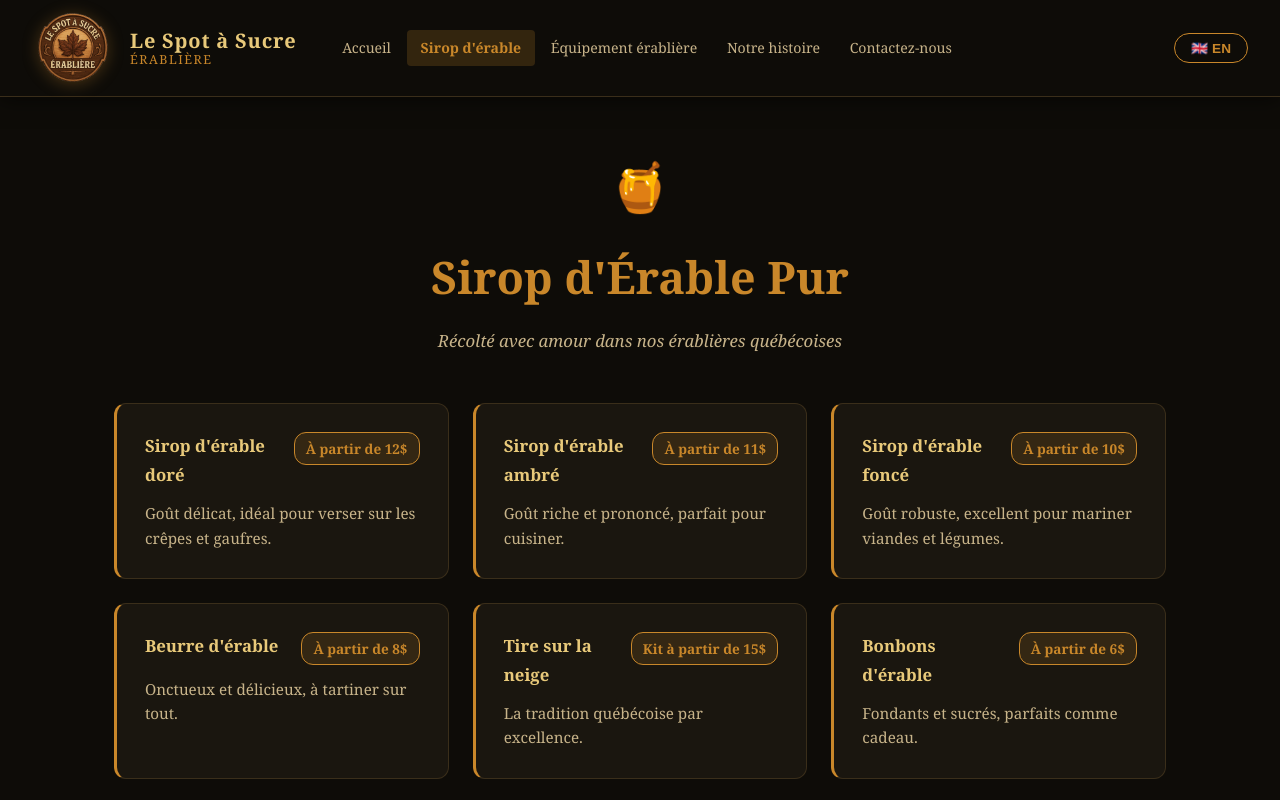
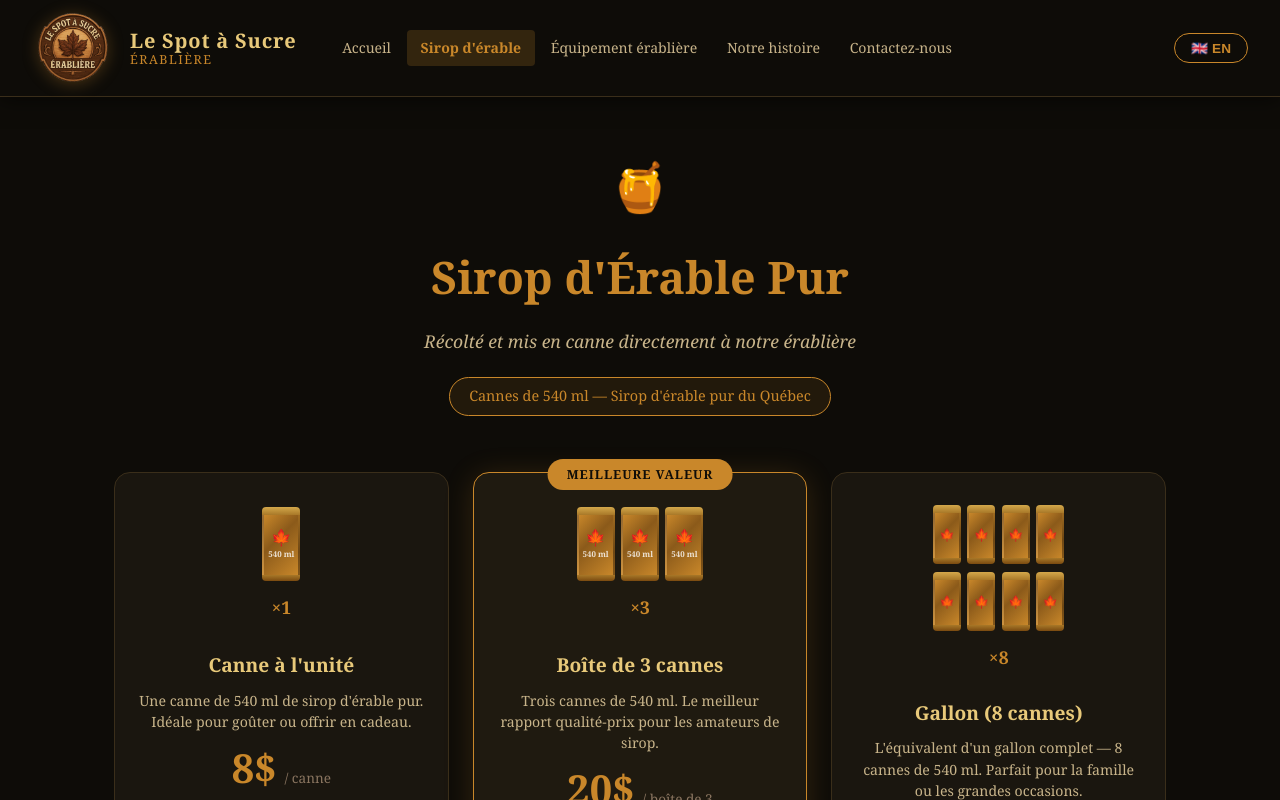
Before and after one commit to mindsetalert/cabane-a-sucre, a Next.js app: page /sirop in a window 1280 px wide. Shown: the top 800 px of the page. Built offline with nearby package versions, Linux system fonts and the light colour scheme.

Commit message:
Page sirop: vrais prix et cannes visuelles

```diff
--- a/pages/sirop.js
+++ b/pages/sirop.js
@@ -1,27 +1,115 @@
 import { useLanguage } from "../lib/LanguageContext";
-import styles from "../styles/Products.module.css";
+import styles from "../styles/Sirop.module.css";
 
 export default function Sirop() {
   const { t } = useLanguage();
+  const s = t.sirop;
 
   return (
     <div className={styles.page}>
       <div className={styles.pageHeader}>
         <span className={styles.pageIcon}>🍯</span>
-        <h1 className={styles.pageTitle}>{t.sirop.title}</h1>
-        <p className={styles.pageSubtitle}>{t.sirop.subtitle}</p>
+        <h1 className={styles.pageTitle}>{s.title}</h1>
+        <p className={styles.pageSubtitle}>{s.subtitle}</p>
+        <p className={styles.canInfo}>{s.can_info}</p>
       </div>
 
-      <div className={styles.grid}>
-        {t.sirop.products.map((product, i) => (
-          <div key={i} className={styles.productCard}>
-            <div className={styles.productTop}>
-              <h3 className={styles.productName}>{product.name}</h3>
-              <span className={styles.productPrice}>{product.price}</span>
+      <div className={styles.pricingGrid}>
+        {/* Canne à l'unité */}
+        <div className={styles.pricingCard}>
+          <div className={styles.canVisual}>
+            <div className={styles.can}>
+              <div className={styles.canTop} />
+              <div className={styles.canBody}>
+                <span className={styles.canLeaf}>🍁</span>
+                <span className={styles.canMl}>540 ml</span>
+              </div>
+              <div className={styles.canBottom} />
             </div>
-            <p className={styles.productDesc}>{product.desc}</p>
+            <span className={styles.canCount}>×1</span>
           </div>
-        ))}
+          <div className={styles.cardInfo}>
+            <h2 className={styles.cardTitle}>{s.unit_title}</h2>
+            <p className={styles.cardDesc}>{s.unit_desc}</p>
+            <div className={styles.priceTag}>
+              <span className={styles.price}>8$</span>
+              <span className={styles.perUnit}>{s.per_can}</span>
+            </div>
+          </div>
+        </div>
+
+        {/* 3 cannes */}
+        <div className={`${styles.pricingCard} ${styles.featured}`}>
+          <div className={styles.badge}>{s.best_value}</div>
+          <div className={styles.canVisual}>
+            <div className={styles.canGroup}>
+              {[0,1,2].map(i => (
+                <div key={i} className={styles.can}>
+                  <div className={styles.canTop} />
+                  <div className={styles.canBody}>
+                    <span className={styles.canLeaf}>🍁</span>
+                    <span className={styles.canMl}>540 ml</span>
+                  </div>
+                  <div className={styles.canBottom} />
+                </div>
+              ))}
+            </div>
+            <span className={styles.canCount}>×3</span>
+          </div>
+          <div className={styles.cardInfo}>
+            <h2 className={styles.cardTitle}>{s.trio_title}</h2>
+            <p className={styles.cardDesc}>{s.trio_desc}</p>
+            <div className={styles.priceTag}>
+              <span className={styles.price}>20$</span>
+              <span className={styles.perUnit}>{s.per_trio}</span>
+            </div>
+            <p className={styles.savings}>{s.trio_savings}</p>
+          </div>
+        </div>
+
+        {/* Gallon */}
+        <div className={styles.pricingCard}>
+          <div className={styles.canVisual}>
+            <div className={styles.canGroup}>
+              {[0,1,2,3].map(i => (
+                <div key={i} className={`${styles.can} ${styles.canSmall}`}>
+                  <div className={styles.canTop} />
+                  <div className={styles.canBody}>
+                    <span className={styles.canLeaf}>🍁</span>
+                  </div>
+                  <div className={styles.canBottom} />
+                </div>
+              ))}
+            </div>
+            <div className={styles.canGroup}>
+              {[0,1,2,3].map(i => (
+                <div key={i} className={`${styles.can} ${styles.canSmall}`}>
+                  <div className={styles.canTop} />
+                  <div className={styles.canBody}>
+                    <span className={styles.canLeaf}>🍁</span>
+                  </div>
+                  <div className={styles.canBottom} />
+                </div>
+              ))}
+            </div>
+            <span className={styles.canCount}>×8</span>
+          </div>
+          <div className={styles.cardInfo}>
+            <h2 className={styles.cardTitle}>{s.gallon_title}</h2>
+            <p className={styles.cardDesc}>{s.gallon_desc}</p>
+            <div className={styles.priceTag}>
+              <span className={styles.price}>55$</span>
+              <span className={styles.perUnit}>{s.per_gallon}</span>
+            </div>
+            <p className={styles.savings}>{s.gallon_savings}</p>
+          </div>
+        </div>
+      </div>
+
+      <div className={styles.note}>
+        <span>🍁</span>
+        <p>{s.note}</p>
+        <span>🍁</span>
       </div>
     </div>
   );
--- /dev/null
+++ b/styles/Sirop.module.css
@@ -0,0 +1,241 @@
+.page {
+  max-width: 1100px;
+  margin: 0 auto;
+  padding: 3rem 1.5rem 5rem;
+}
+
+.pageHeader {
+  text-align: center;
+  margin-bottom: 3.5rem;
+}
+
+.pageIcon {
+  font-size: 3rem;
+  display: block;
+  margin-bottom: 0.75rem;
+}
+
+.pageTitle {
+  font-size: clamp(1.8rem, 4vw, 2.8rem);
+  color: #C9872A;
+  margin-bottom: 0.75rem;
+}
+
+.pageSubtitle {
+  color: #c8b48a;
+  font-size: 1.1rem;
+  font-style: italic;
+  margin-bottom: 0.5rem;
+}
+
+.canInfo {
+  display: inline-block;
+  background: rgba(201,135,42,0.1);
+  border: 1px solid #C9872A;
+  color: #C9872A;
+  padding: 0.4rem 1.2rem;
+  border-radius: 20px;
+  font-size: 0.9rem;
+  margin-top: 0.75rem;
+}
+
+.pricingGrid {
+  display: grid;
+  grid-template-columns: repeat(3, 1fr);
+  gap: 1.5rem;
+  align-items: stretch;
+}
+
+.pricingCard {
+  background: #1a160f;
+  border: 1px solid #3a2e1a;
+  border-radius: 16px;
+  padding: 2rem 1.5rem;
+  display: flex;
+  flex-direction: column;
+  align-items: center;
+  text-align: center;
+  position: relative;
+  transition: transform 0.2s, box-shadow 0.2s, border-color 0.2s;
+}
+
+.pricingCard:hover {
+  transform: translateY(-4px);
+  box-shadow: 0 8px 40px rgba(201,135,42,0.15);
+  border-color: #C9872A;
+}
+
+.featured {
+  border-color: #C9872A;
+  background: #1f1a10;
+  box-shadow: 0 4px 30px rgba(201,135,42,0.2);
+}
+
+.badge {
+  position: absolute;
+  top: -14px;
+  left: 50%;
+  transform: translateX(-50%);
+  background: #C9872A;
+  color: #0e0c08;
+  font-size: 0.78rem;
+  font-weight: bold;
+  padding: 0.3rem 1.2rem;
+  border-radius: 20px;
+  text-transform: uppercase;
+  letter-spacing: 0.08em;
+  white-space: nowrap;
+}
+
+/* === CANNES VISUELLES === */
+.canVisual {
+  display: flex;
+  flex-direction: column;
+  align-items: center;
+  gap: 0.5rem;
+  margin-bottom: 1.5rem;
+  min-height: 120px;
+  justify-content: center;
+}
+
+.canGroup {
+  display: flex;
+  gap: 0.4rem;
+  justify-content: center;
+}
+
+.can {
+  width: 38px;
+  display: flex;
+  flex-direction: column;
+  align-items: center;
+}
+
+.canSmall {
+  width: 28px;
+}
+
+.canTop {
+  width: 100%;
+  height: 8px;
+  background: linear-gradient(to bottom, #d4a84b, #a87828);
+  border-radius: 4px 4px 0 0;
+}
+
+.canBody {
+  width: 100%;
+  height: 60px;
+  background: linear-gradient(135deg, #c8872a 0%, #8b5a1a 40%, #c8872a 100%);
+  display: flex;
+  flex-direction: column;
+  align-items: center;
+  justify-content: center;
+  gap: 2px;
+  border-left: 2px solid rgba(255,255,255,0.1);
+  border-right: 2px solid rgba(0,0,0,0.2);
+}
+
+.canSmall .canBody {
+  height: 45px;
+}
+
+.canLeaf {
+  font-size: 1rem;
+  line-height: 1;
+}
+
+.canSmall .canLeaf {
+  font-size: 0.75rem;
+}
+
+.canMl {
+  font-size: 0.5rem;
+  color: rgba(255,255,255,0.8);
+  font-weight: bold;
+}
+
+.canBottom {
+  width: 100%;
+  height: 6px;
+  background: linear-gradient(to top, #7a4a10, #a87828);
+  border-radius: 0 0 4px 4px;
+}
+
+.canCount {
+  font-size: 1.1rem;
+  color: #C9872A;
+  font-weight: bold;
+  margin-top: 0.25rem;
+}
+
+/* === INFO CARTE === */
+.cardInfo {
+  width: 100%;
+}
+
+.cardTitle {
+  font-size: 1.2rem;
+  color: #e8c97a;
+  margin-bottom: 0.5rem;
+}
+
+.cardDesc {
+  color: #c8b48a;
+  font-size: 0.88rem;
+  line-height: 1.5;
+  margin-bottom: 1rem;
+}
+
+.priceTag {
+  display: flex;
+  align-items: baseline;
+  justify-content: center;
+  gap: 0.5rem;
+  margin-bottom: 0.5rem;
+}
+
+.price {
+  font-size: 2.5rem;
+  font-weight: bold;
+  color: #C9872A;
+  line-height: 1;
+}
+
+.perUnit {
+  font-size: 0.85rem;
+  color: #8a7560;
+}
+
+.savings {
+  font-size: 0.82rem;
+  color: #7ab87a;
+  font-style: italic;
+}
+
+.note {
+  margin-top: 3rem;
+  display: flex;
+  align-items: center;
+  justify-content: center;
+  gap: 1rem;
+  color: #c8b48a;
+  font-style: italic;
+  font-size: 0.95rem;
+  text-align: center;
+}
+
+.note span {
+  opacity: 0.5;
+  font-size: 1.2rem;
+}
+
+@media (max-width: 768px) {
+  .pricingGrid {
+    grid-template-columns: 1fr;
+    max-width: 400px;
+    margin: 0 auto;
+  }
+  .featured {
+    order: -1;
+  }
+}
```
Also changed, not shown: lib/translations.js.
